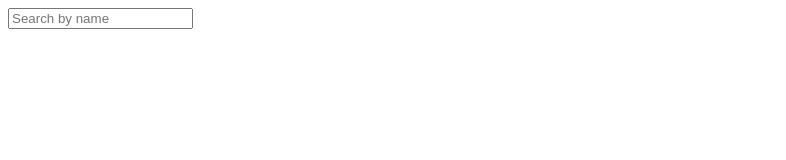
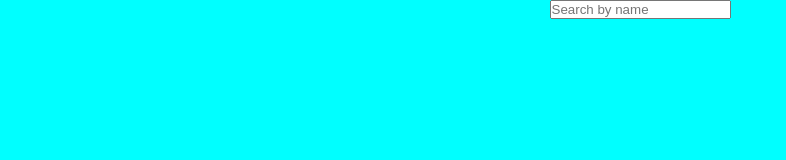
Before and after one commit to abhayrsr/weatherApp, a plain HTML site: page index.html in a window 1280 px wide. Shown: the whole page, without its empty margins (0-786 px from the left). Drawn offline with Linux system fonts and the light colour scheme.

Commit message:
refactor: link

```diff
--- a/index.html
+++ b/index.html
@@ -4,7 +4,7 @@
     <meta charset="UTF-8">
     <meta name="viewport" content="width=device-width, initial-scale=1.0">
     <title>Weather App</title>
-    <line rel = "stylesheet" href = "/custom.css"/>
+    <link rel = "stylesheet" href = "custom.css"/>
 </head>
 <body>
     <main>
```
